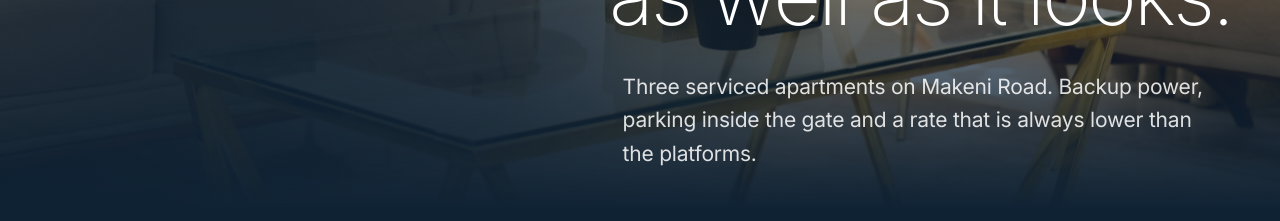
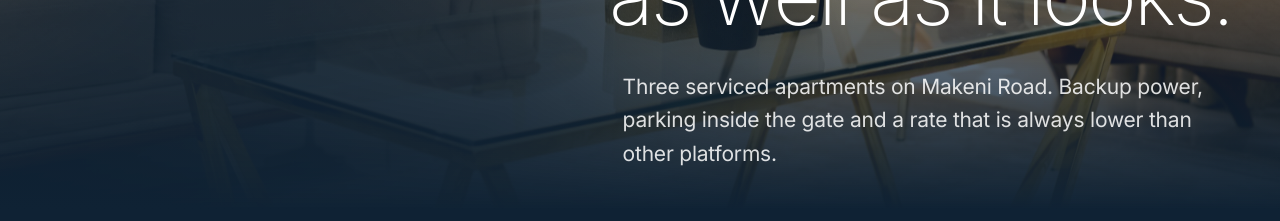
Before and after one commit to wakalala-droid/Dunslim-Apartments-website, a Next.js app: page / in a window 1280 px wide. Shown: the part 428-649 px from the top of the page. Built offline with nearby package versions, Linux system fonts and the light colour scheme.

Commit message:
Changed word to other on hero section

```diff
--- a/src/app/page.tsx
+++ b/src/app/page.tsx
@@ -57,7 +57,7 @@ export default function HomePage() {
       <Hero
         eyebrow="Serviced residences"
         headline="A room that works as well as it looks."
-        intro="Three serviced apartments on Makeni Road. Backup power, parking inside the gate and a rate that is always lower than the platforms."
+        intro="Three serviced apartments on Makeni Road. Backup power, parking inside the gate and a rate that is always lower than other platforms."
         metaLeft={`${business.city} · ${business.country}`}
         metaRight={`${business.street}`}
         /* The fixed brand line, exactly as the cover carries it. The parent
```
